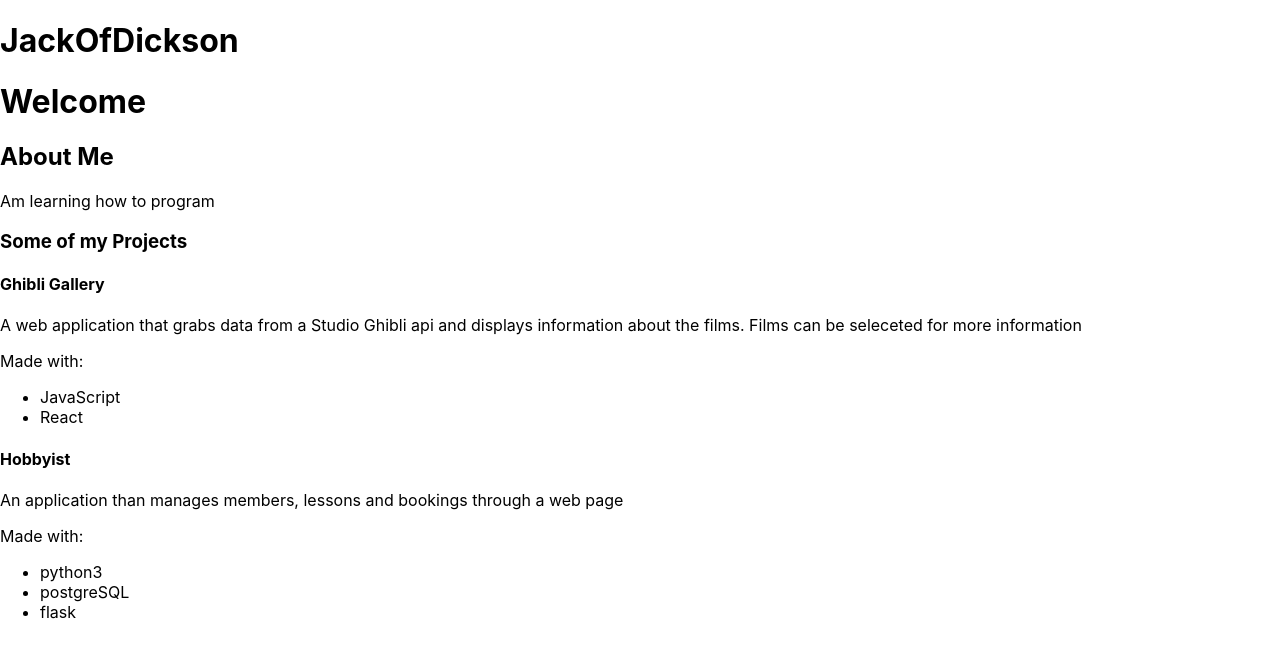
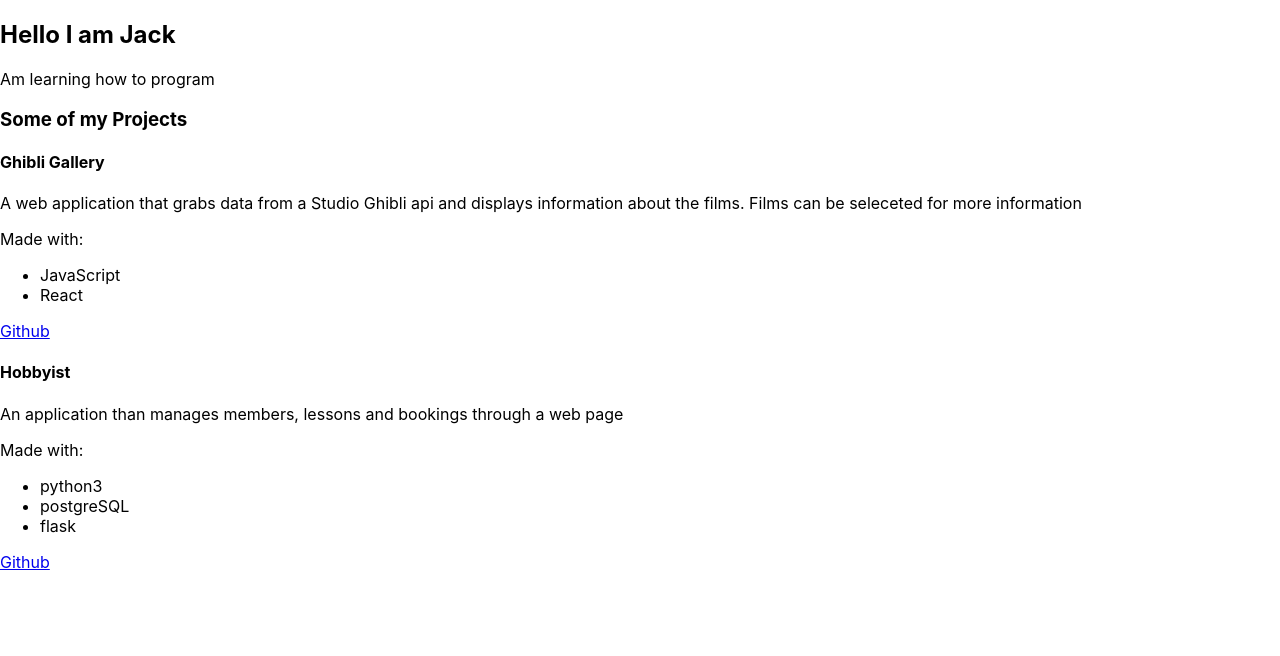
Before and after one commit to JackOfDickson/portfolio, a React (Create React App) app: page / in a window 1280 px wide. Shown: the top 656 px of the page. Built offline with nearby package versions, Linux system fonts and the light colour scheme.

Commit message:
added tools and links to github project pages

```diff
--- a/src/App.js
+++ b/src/App.js
@@ -4,7 +4,6 @@ import Page from './pages/Page';
 function App() {
   return (
     <div class="portfolio">
-      <h1>JackOfDickson</h1>
       <Page/>
     </div>
   );
--- a/src/components/project.js
+++ b/src/components/project.js
@@ -3,7 +3,7 @@ import ProjectTool from "./ProjectTool";
 
 const Project = ({project}) => {
 
-    const madeWithNodes = project.madeWith?.map( (tool, index) => {
+    const madeWithNodes = project.tools?.map( (tool, index) => {
         return (
             <ProjectTool tool={tool} key={index}/>
         )
@@ -17,6 +17,7 @@ const Project = ({project}) => {
         <ul>
             {madeWithNodes}
         </ul>
+        <p><a href={project.link}>Github</a></p>
     </div>
     )
 }
--- a/src/containers/AboutMe.js
+++ b/src/containers/AboutMe.js
@@ -4,7 +4,7 @@ const AboutMe = () => {
 
     return (
     <div>
-        <h2>About Me</h2>
+        <h2>Hello I am Jack</h2>
         <p>Am learning how to program</p>
     </div>
     )
--- a/src/containers/ProjectBox.js
+++ b/src/containers/ProjectBox.js
@@ -7,10 +7,12 @@ const ProjectBox = () => {
     const featuredProjects = [
         {title: "Ghibli Gallery",
         description: "A web application that grabs data from a Studio Ghibli api and displays information about the films. Films can be seleceted for more information",
-        madeWith: ["JavaScript", "React"]},
+        tools: ["JavaScript", "React"],
+        link: "https://github.com/JackOfDickson/Ghibli-Gallery-react"},
         {title: "Hobbyist",
         description: "An application than manages members, lessons and bookings through a web page",
-        madeWith: ["python3", "postgreSQL", "flask"]}
+        tools: ["python3", "postgreSQL", "flask"],
+        link: "https://github.com/JackOfDickson/Hobbyist_web_app"}
     ]
 
     const projectNodes = featuredProjects.map( (project, index) => {
--- a/src/pages/Page.js
+++ b/src/pages/Page.js
@@ -6,7 +6,6 @@ const Page = () => {
 
     return (
     <>
-        <h1>Welcome</h1>
         <AboutMe/>
         <ProjectBox/>
     </>
```
